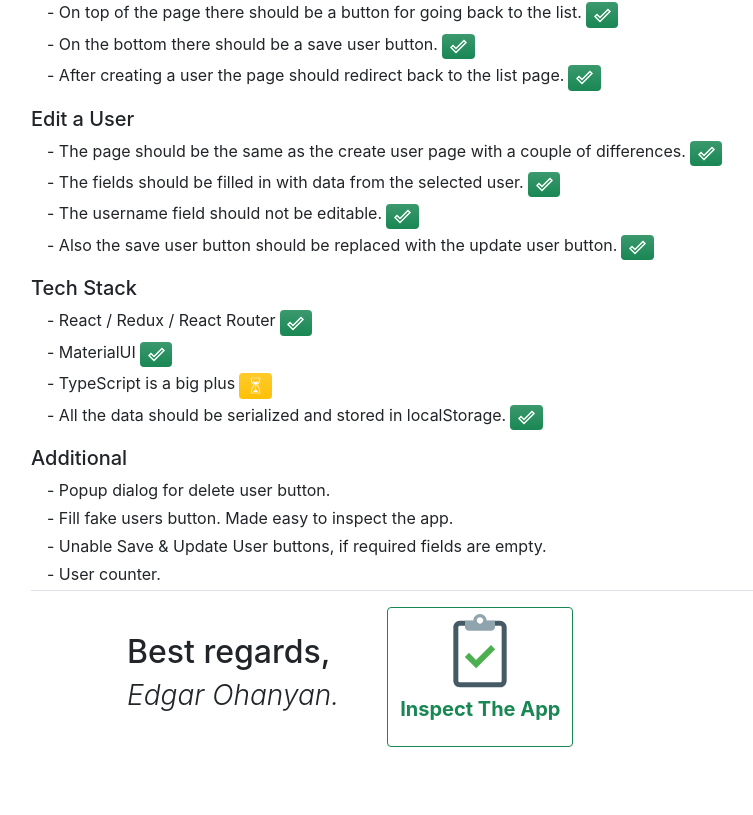
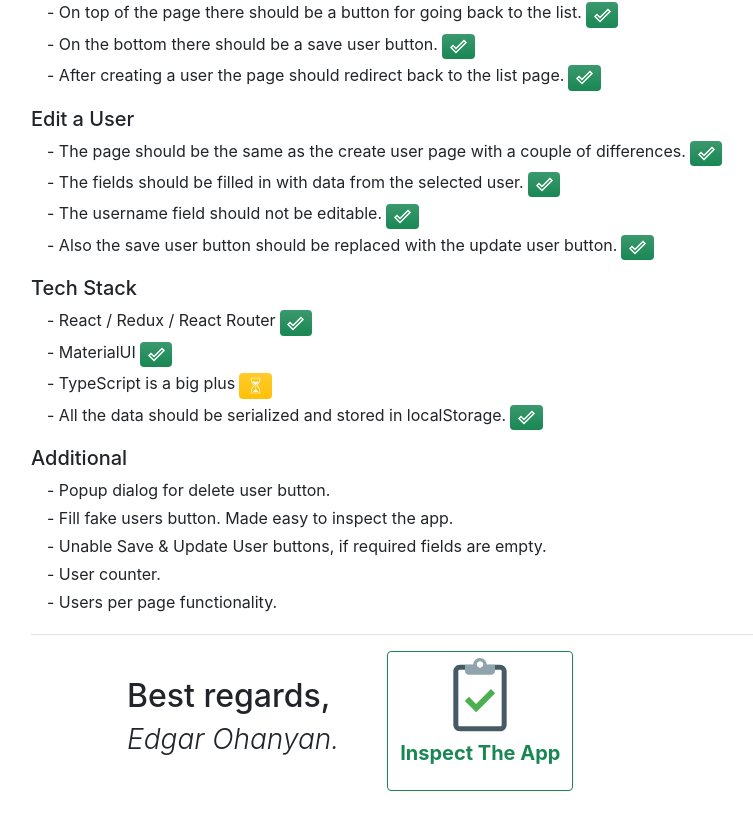
Before and after one commit to OhanyanEdgar/Pinsight_Task, a React (Create React App) app: page / in a window 1280 px wide. Shown: the part 474-1289 px from the top of the page, without its empty margins (51-804 px from the left). Before the commit the page ends 1245 px from the top, so only its background shows below. Built offline with nearby package versions, Linux system fonts and the light colour scheme.

Commit message:
Additional - Users per page functionality

```diff
--- a/src/pages/Home.jsx
+++ b/src/pages/Home.jsx
@@ -17,7 +17,7 @@ const Home = () => {
                     The task is to create a simple user management CRUD Application
                 </p>
             </div>
-            <div className="requirements border-bottom">
+            <div className="requirements border-bottom pb-3">
                 <h3 className="font-monospace">Requirements</h3>
                 <h5 className="mt-3">User List</h5>
                 <TaskItem status="done"
@@ -92,6 +92,9 @@ const Home = () => {
                 <TaskItem
                     text="- User counter."
                 />
+                <TaskItem
+                    text="- Users per page functionality."
+                />
 
             </div>
             <div className="footer mt-3 d-flex align-items-center">
```
